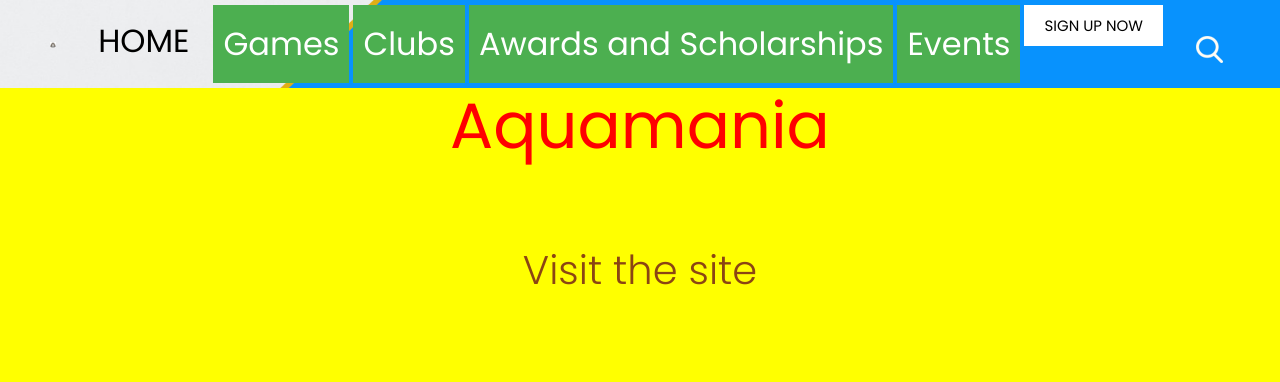
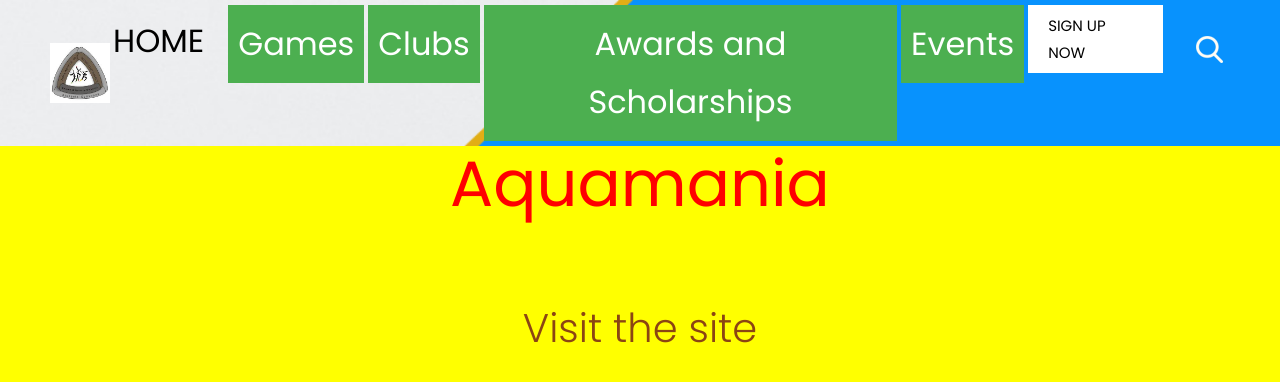
Before and after one commit to roushanp/sportsiitk.io, a plain HTML site: page aquamania.html in a window 1280 px wide. Shown: the top 382 px of the page. Drawn offline with Linux system fonts and the light colour scheme.

Commit message:
finally finished2

```diff
--- a/aquamania.html
+++ b/aquamania.html
@@ -52,7 +52,7 @@
     <header class="top-header">
         <nav class="navbar header-nav navbar-expand-lg">
             <div class="container-fluid">
-                <a class="navbar-brand" href="index.html"><img src="images/logo.png"  width="6vmin" height="6vmin" alt="image"></a>
+                <a class="navbar-brand" href="index.html"><img src="images/logo.png"  width="60vmin" height="60vmin" alt="image"></a>
                 <button class="navbar-toggler" type="button" data-toggle="collapse" data-target="#navbar-wd" aria-controls="navbar-wd" aria-expanded="false" aria-label="Toggle navigation">
                     <span></span>
                     <span></span>
```
